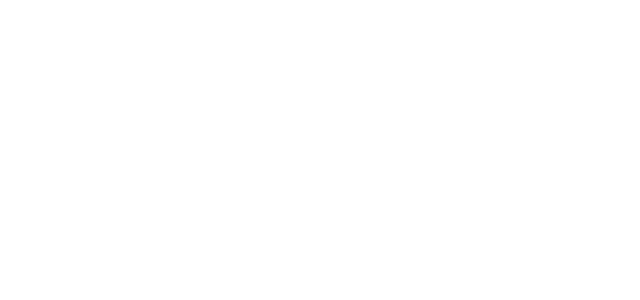
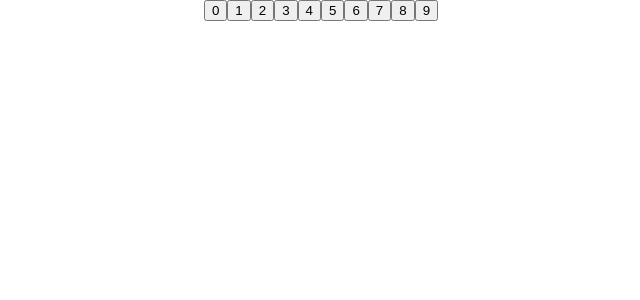
Before and after one commit to alex0112/calcjs, a React (Create React App) app: page / in a window 1280 px wide. Shown: the top 300 px of the page, without its empty margins (319-959 px from the left). Built offline with nearby package versions, Linux system fonts and the light colour scheme.

Commit message:
Hashed out the basic components and rendered a list of bootstrap buttons.

```diff
--- /dev/null
+++ b/src/components/button_grid.jsx
@@ -0,0 +1,15 @@
+import React from 'react';
+import CalcButton from './calc_button';
+import {Grid, Row, Col} from 'react-bootstrap';
+
+const ButtonGrid = () => {
+    return(
+	[0, 1, 2, 3, 4, 5, 6, 7, 8, 9].map((n) => {
+	    return(
+		<CalcButton number={n}/>
+	    );
+	})
+    );
+};
+
+export default ButtonGrid;
--- a/src/components/calc.jsx
+++ b/src/components/calc.jsx
@@ -1,11 +1,11 @@
 import React, { Component } from 'react';
-
+import ButtonGrid from './button_grid';
 
 export default class Calc extends Component {
     render() {
 	return(
 	    <div id="calc-body">
-
+	      <ButtonGrid/>
 	    </div>
 	);
     }
--- /dev/null
+++ b/src/components/calc_button.jsx
@@ -0,0 +1,15 @@
+import React, { Component } from 'react';
+import {Button} from 'react-bootstrap';
+
+export default class CalcButton extends Component {
+
+    constructor(props) {
+	super(props);
+    }
+
+    render() {
+	return(
+	    <Button>{this.props.number}</Button>
+	);
+    }
+}
```
Also changed, not shown: src/components/display.jsx (added).
